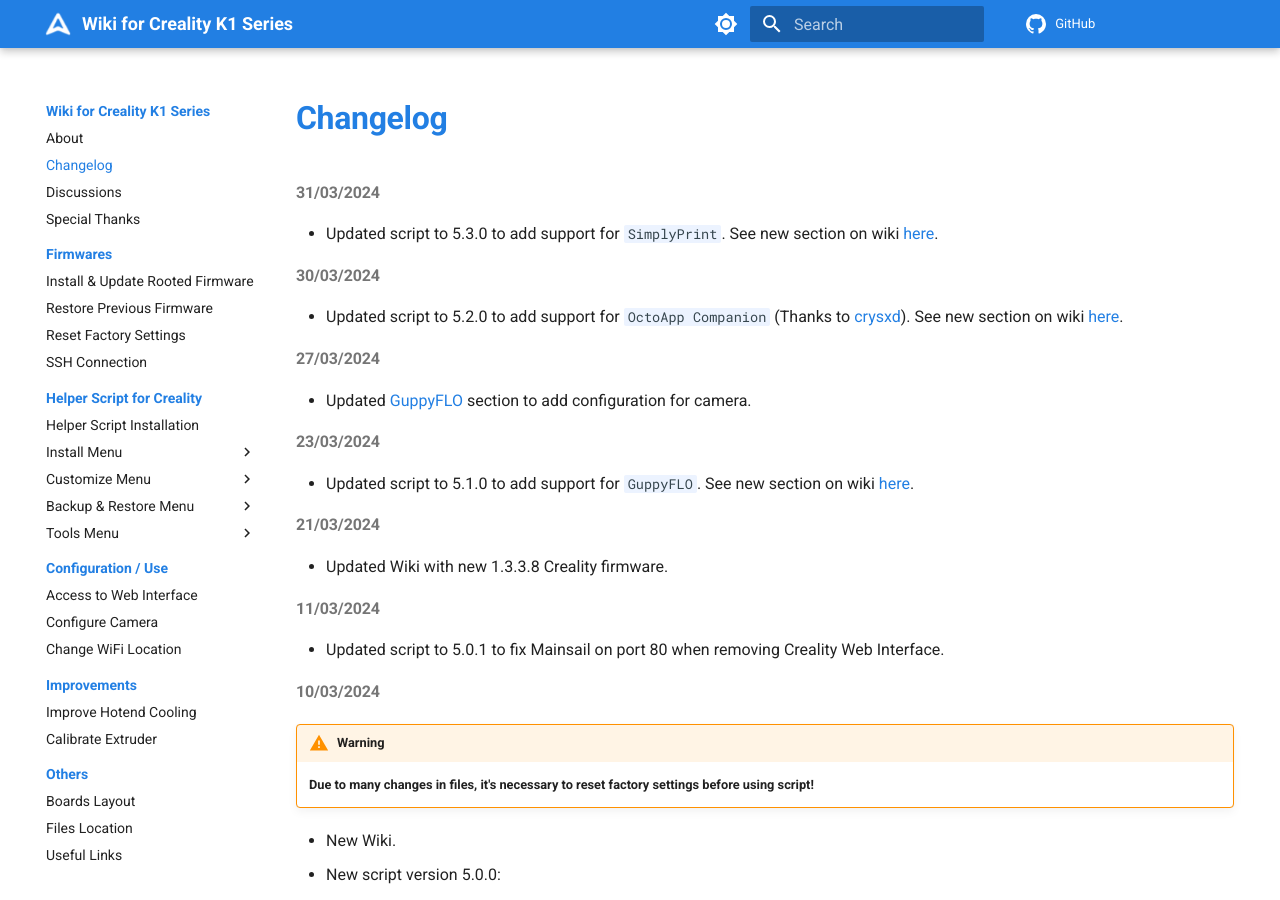
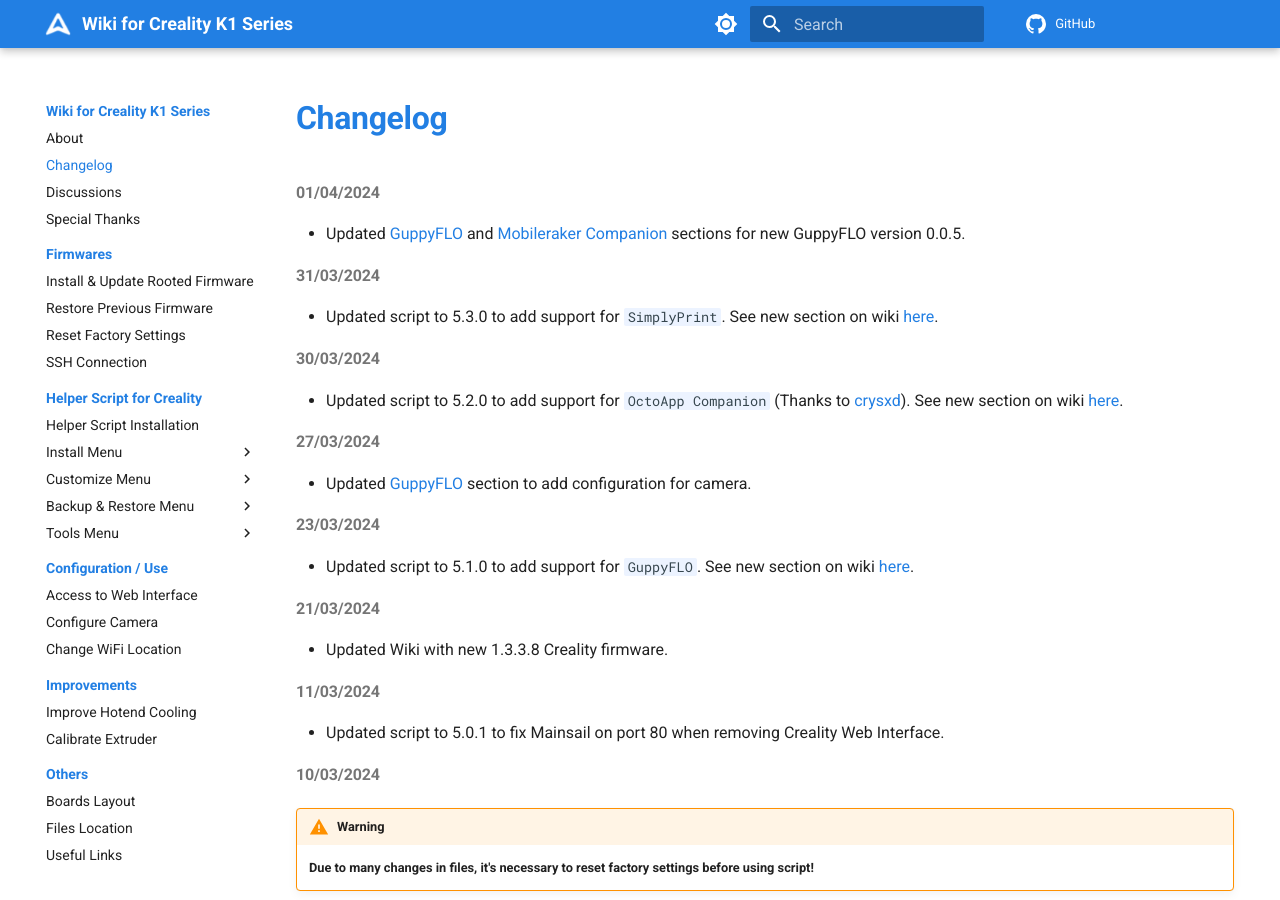
Before and after one commit to Guilouz/Creality-Helper-Script-Wiki, an MkDocs documentation site: the page built from docs/changelog.md, in a window 1280 px wide and 900 px high. Built offline with MkDocs 1.6.1 and Material for MkDocs 9.7.7, drawn with Linux system fonts in a browser that asks for light colours; comment, search, counter and statistics services are not loaded.

Commit message:
Update changelog.md

```diff
--- a/docs/changelog.md
+++ b/docs/changelog.md
@@ -2,6 +2,10 @@
 hide:
   - toc
 ---
+#### 01/04/2024
+
+- Updated [GuppyFLO](helper-script/guppyflo.md) and [Mobileraker Companion](helper-script/mobileraker-companion.md) sections for new GuppyFLO version 0.0.5.
+
 #### 31/03/2024
 
   - Updated script to 5.3.0 to add support for `SimplyPrint`. See new section on wiki [here](helper-script/simplyprint.md).
```
